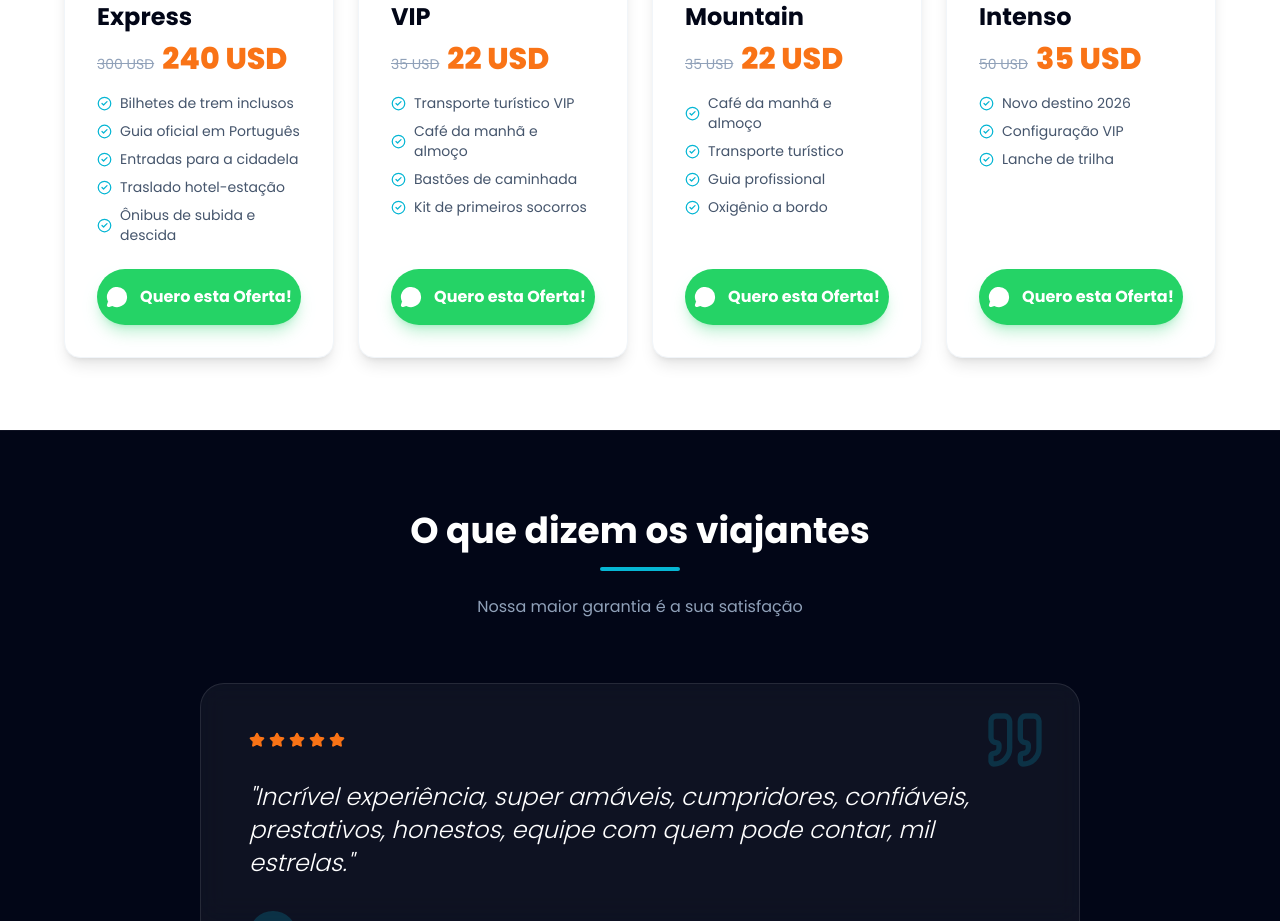
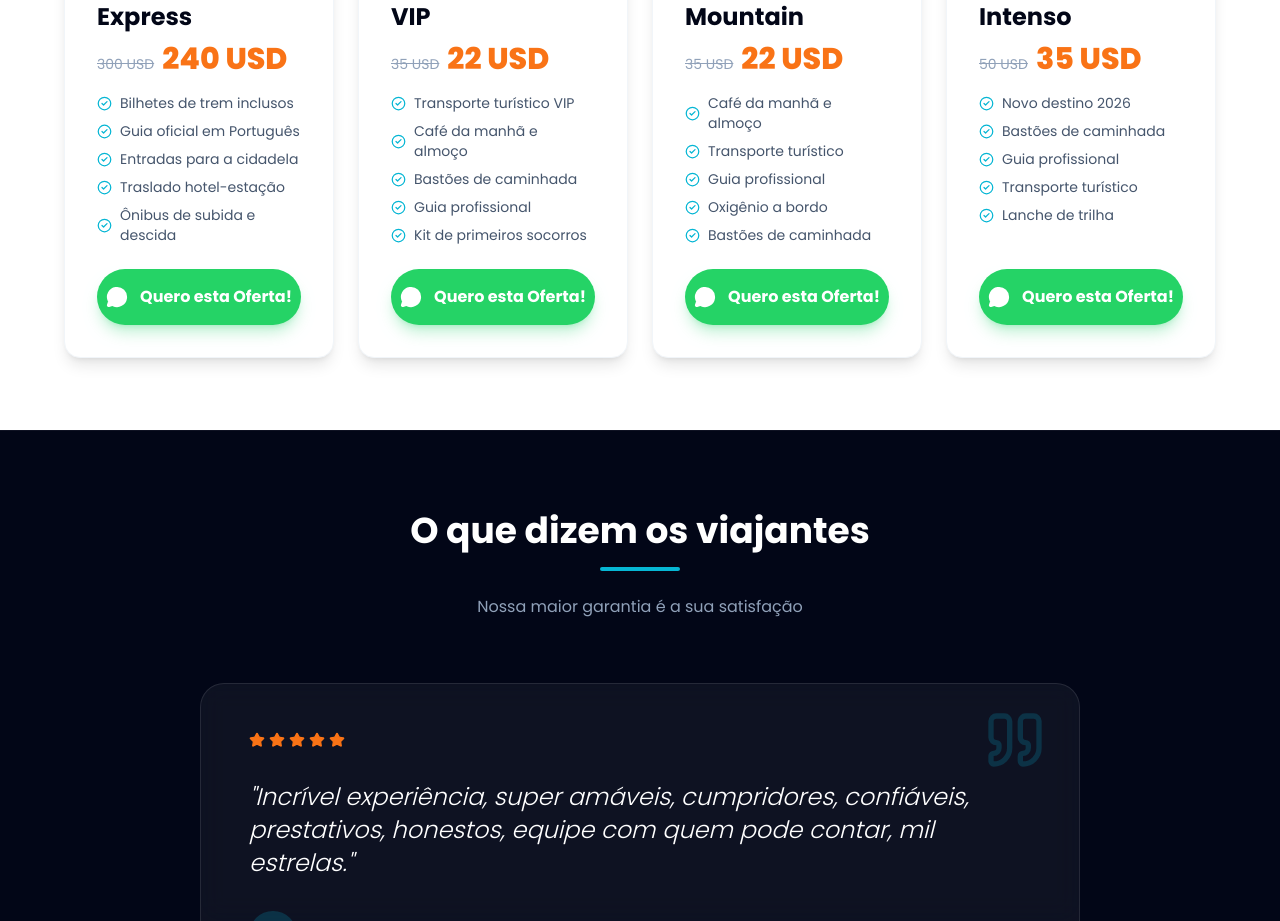
Before and after one commit to viajescuscoperu-png/Landigh_Page, a React (Vite) app: page / in a window 1280 px wide. Shown: the part 1160-2081 px from the top of the page. Built offline with nearby package versions, Linux system fonts and the light colour scheme; no server answers.

Commit message:
Data: Actualización detallada de servicios en Rainbow, Humantay y Pallay

```diff
--- a/src/data/tours.ts
+++ b/src/data/tours.ts
@@ -52,6 +52,7 @@ export const tours: Tour[] = [
       { pt: "Transporte turístico VIP", es: "Transporte turístico VIP", en: "VIP tourist transport" },
       { pt: "Café da manhã e almoço", es: "Desayuno y almuerzo", en: "Breakfast and lunch" },
       { pt: "Bastões de caminhada", es: "Bastones de caminata", en: "Walking sticks" },
+      { pt: "Guia profissional", es: "Guía profesional", en: "Professional guide" },
       { pt: "Kit de primeiros socorros", es: "Kit de primeros auxilios", en: "First aid kit" }
     ]
   },
@@ -71,7 +72,8 @@ export const tours: Tour[] = [
       { pt: "Café da manhã e almoço", es: "Desayuno y almuerzo", en: "Breakfast and lunch" },
       { pt: "Transporte turístico", es: "Transporte turístico", en: "Tourist transport" },
       { pt: "Guia profissional", es: "Guía profesional", en: "Professional guide" },
-      { pt: "Oxigênio a bordo", es: "Oxígeno a bordo", en: "Oxygen on board" }
+      { pt: "Oxigênio a bordo", es: "Oxígeno a bordo", en: "Oxygen on board" },
+      { pt: "Bastões de caminhada", es: "Bastones de caminata", en: "Walking sticks" }
     ]
   },
   {
@@ -88,7 +90,9 @@ export const tours: Tour[] = [
     urgency: { pt: "Apenas fins de semana!", es: "¡Solo fines de semana!", en: "Only weekends!" },
     includes: [
       { pt: "Novo destino 2026", es: "Nuevo destino 2026", en: "New 2026 destination" },
-      { pt: "Configuração VIP", es: "Configuración VIP", en: "VIP setup" },
+      { pt: "Bastões de caminhada", es: "Bastones de caminata", en: "Walking sticks" },
+      { pt: "Guia profissional", es: "Guía profesional", en: "Professional guide" },
+      { pt: "Transporte turístico", es: "Transporte turístico", en: "Tourist transport" },
       { pt: "Lanche de trilha", es: "Snack de ruta", en: "Trail snack" }
     ]
   }
```
